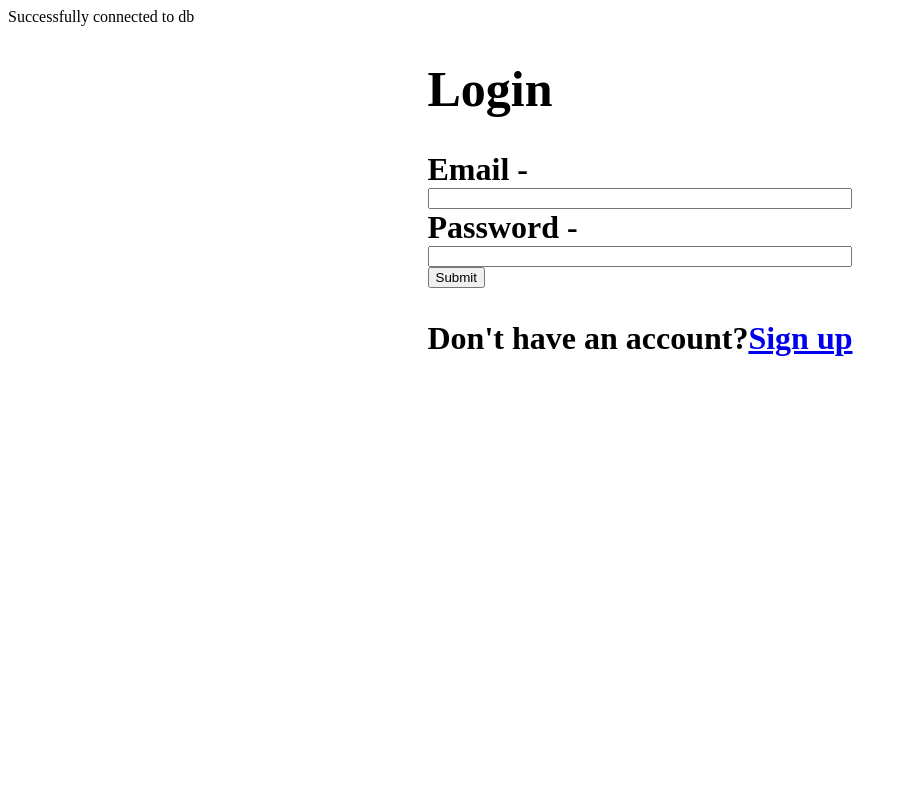
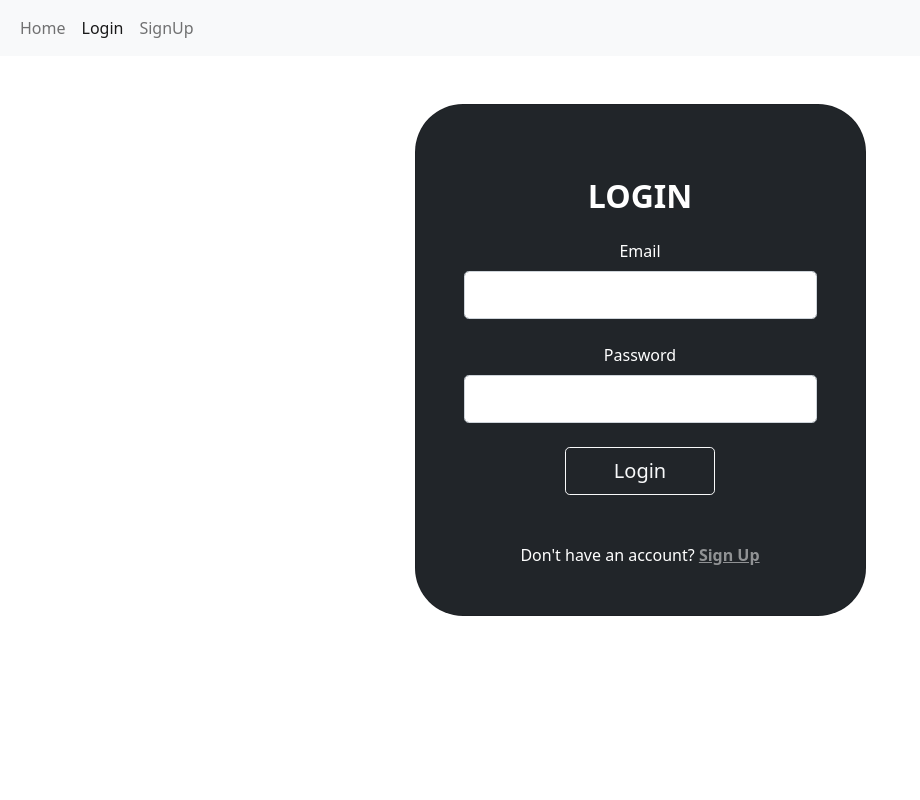
Before and after one commit to dylanvanh/ITECA3-Project, a PHP site: page /auth/login/login.php in a window 1280 px wide. Shown: the whole page, without its empty margins (0-920 px from the left). Run offline with PHP 8.4, Linux system fonts and the light colour scheme.

Commit message:
Login basic design

```diff
--- a/auth/login/login.php
+++ b/auth/login/login.php
@@ -10,7 +10,7 @@ if (isset($_POST['login'])) {
 
 
   //fetches existing userdata if exists
-    $fetchUserDataQuery = "SELECT * FROM Users WHERE '$email'= email AND '$password' = password LIMIT 1";
+  $fetchUserDataQuery = "SELECT * FROM users WHERE '$email'= email AND '$password' = password LIMIT 1";
 
   $queryResults =  mysqli_query($conn, $fetchUserDataQuery);
 
@@ -40,43 +40,86 @@ if (isset($_POST['login'])) {
       }
     } else {
       //invalid user details, nothing returned
-            echo "<p style='color:red'>Invalid User Details</p>";
+      // echo "<p style='color:red'>Invalid User Details</p>";
     }
   } else {
-        echo 'Error loggin in , server side problem';
+    echo 'Error logging in , server side problem';
   }
 }
 
 ?>
 
-<!DOCTYPE html>
+<!doctype html>
 <html lang="en">
 
 <head>
-    <meta charset="UTF-8">
-    <meta http-equiv="X-UA-Compatible" content="IE=edge">
-    <meta name="viewport" content="width=device-width, initial-scale=1.0">
-    <title>Login Form</title>
-    <link rel="stylesheet" href="loginStyles.css" />
-    <script defer src="loginScript.js"></script>
+  <meta charset="utf-8">
+  <meta name="viewport" content="width=device-width, initial-scale=1">
+  <link href="https://cdn.jsdelivr.net/npm/bootstrap@5.1.3/dist/css/bootstrap.min.css" rel="stylesheet" integrity="sha384-1BmE4kWBq78iYhFldvKuhfTAU6auU8tT94WrHftjDbrCEXSU1oBoqyl2QvZ6jIW3" crossorigin="anonymous">
+
+  <title>Login!</title>
 </head>
 
 <body>
-    <div class="form-container">
+
+  <nav class="navbar navbar-expand-sm bg-light navbar-light">
+    <div class="container-fluid">
+      <ul class="navbar-nav ">
+        <li class="nav-item">
+          <a class="nav-link" href="../../index.html">Home</a>
+        </li>
+        <li class="nav-item">
+          <a class="nav-link active" href="#">Login</a>
+        </li>
+        <li class="nav-item">
+          <a class="nav-link" href="../signup/signup.php">SignUp</a>
+        </li>
+      </ul>
+    </div>
+  </nav>
+
+
+
+
+  <div class="container py-5 h-100">
+
     <form method="post" action="login.php" name="form">
-            <h1 class='title'>Login<h1>
-                    <div class="inputs">
-                        <label for="email">Email -</label>
-                        <input type="email" name="email" required>
-                        <label for="password">Password -</label>
-                        <input type="password" name="password" required>
+      <div class="row d-flex justify-content-center align-items-center">
+        <div class="col-12 col-md-8 col-lg-6 col-xl-5">
+          <div class="card bg-dark text-white" style="border-radius: 3rem;">
+            <div class="card-body p-5 text-center">
+
+              <div class="-5 mt-md-4 pb-5">
+
+                <h2 class="fw-bold mb-4 text-uppercase">Login</h2>
+
+                <div class="form-outline form-white mb-4">
+                  <label class="form-label" for="email">Email</label>
+                  <input type="email" name="email" class="form-control form-control-lg" />
                 </div>
-                    <button type="submit" name="login">Submit</button>
+
+                <div class="form-outline form-white mb-4">
+                  <label class="form-label" for="password">Password</label>
+                  <input type="password" name="password" class="form-control form-control-lg" />
+                </div>
+
+                <button class="btn btn-outline-light btn-lg px-5" type="submit" name="login">Login</button>
+
+              </div>
+
               <div>
-                        <p>Don't have an account?<a href="signup.php">Sign up</a></p>
+                <p class="mb-0">Don't have an account? <a href="../signup/signup.php" class="text-white-50 fw-bold">Sign Up</a>
+                </p>
+              </div>
+
+            </div>
+          </div>
+        </div>
       </div>
     </form>
   </div>
+  <script src="https://cdn.jsdelivr.net/npm/bootstrap@5.1.3/dist/js/bootstrap.bundle.min.js" integrity="sha384-ka7Sk0Gln4gmtz2MlQnikT1wXgYsOg+OMhuP+IlRH9sENBO0LRn5q+8nbTov4+1p" crossorigin="anonymous"></script>
+
 </body>
 
 </html>
--- a/connection.php
+++ b/connection.php
@@ -18,7 +18,7 @@ $conn = mysqli_connect($hostname, $db_username, $db_password, $db_name);
 if (!$conn) {
 	// die("Failed to connect to db <br> ");
 } else {
-	echo "Successfully connected to db <br>";
+	// echo "Successfully connected to db <br>";
 }
 
 ?>
```
Also changed, not shown: index.html (+14 -0 lines). Lines whose indentation alone changed are shown as unchanged.
